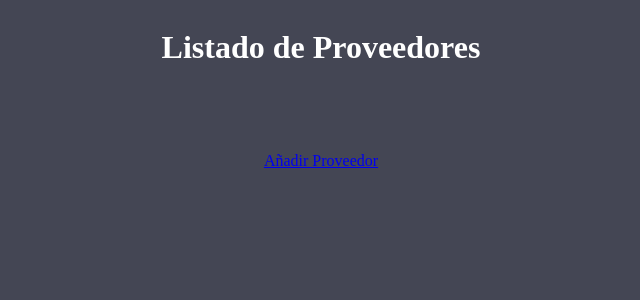
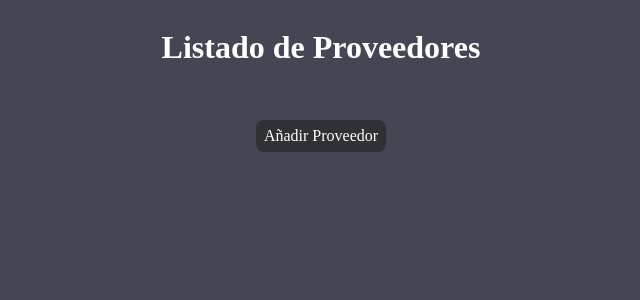
Before and after one commit to Crisbr10/Control-de-Proveedores, a Symfony app: template templates/listado_proveedores/index.html.twig in a window 1280 px wide. Shown: the top 300 px of the page, without its empty margins (319-959 px from the left). Run offline with Twig, Linux system fonts and the light colour scheme; the template is opened without the code that fills it, so the values that code supplies are empty; some libraries are stand-ins or nearby versions.

Commit message:
Añado el boton de agregar

```diff
--- a/public/css/listado.css
+++ b/public/css/listado.css
@@ -54,3 +54,15 @@
   a:hover{
     transform: scale(1.1);
   }
+
+  a.btn_add{
+    display: flex;
+    align-items: center;
+    background-color: #303136;
+    border: none;
+    border-radius: 0.5rem;
+    height: 2rem;
+    text-decoration: none;
+    color: white;
+    padding: 0.5rem;
+  }
--- a/templates/listado_proveedores/index.html.twig
+++ b/templates/listado_proveedores/index.html.twig
@@ -7,6 +7,7 @@
 {% block body %}
     <main>
         <h1>Listado de Proveedores</h1>
+        <a href="{{path('insertar_proveedor')}}" class="btn_add">Añadir Proveedor</a>
         <div class="card_container">
             {% for proveedor in proveedores %}
             <div class="card">
@@ -43,7 +44,7 @@
             </div>
             {% endfor %}
         </div>
-        <a href="{{path('insertar_proveedor')}}" class="btn_add">Añadir Proveedor</a>
+
     </main>
 
 {% endblock %}
```
